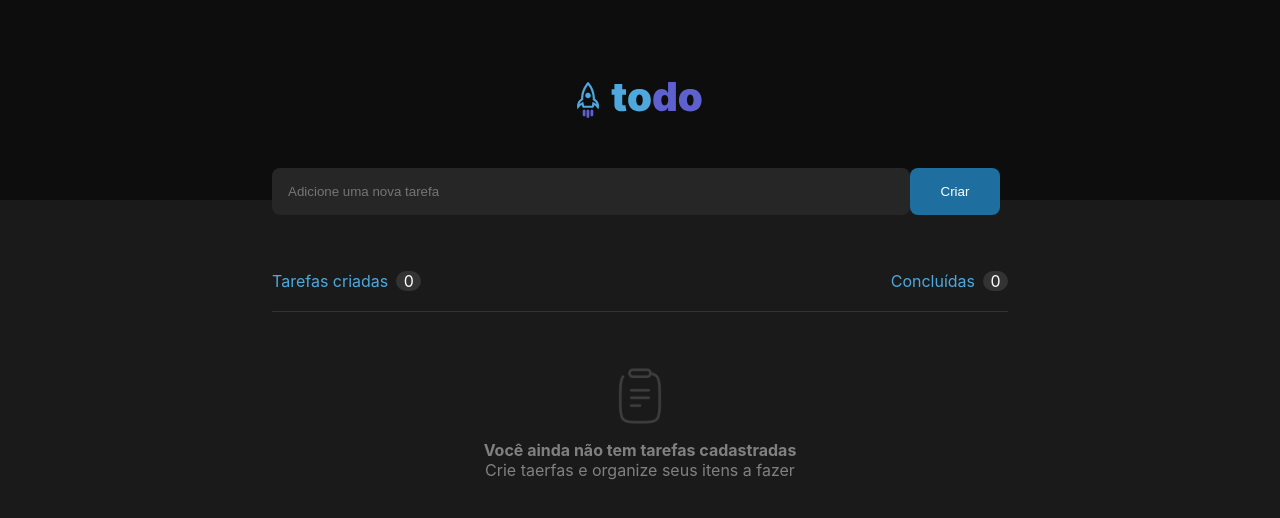
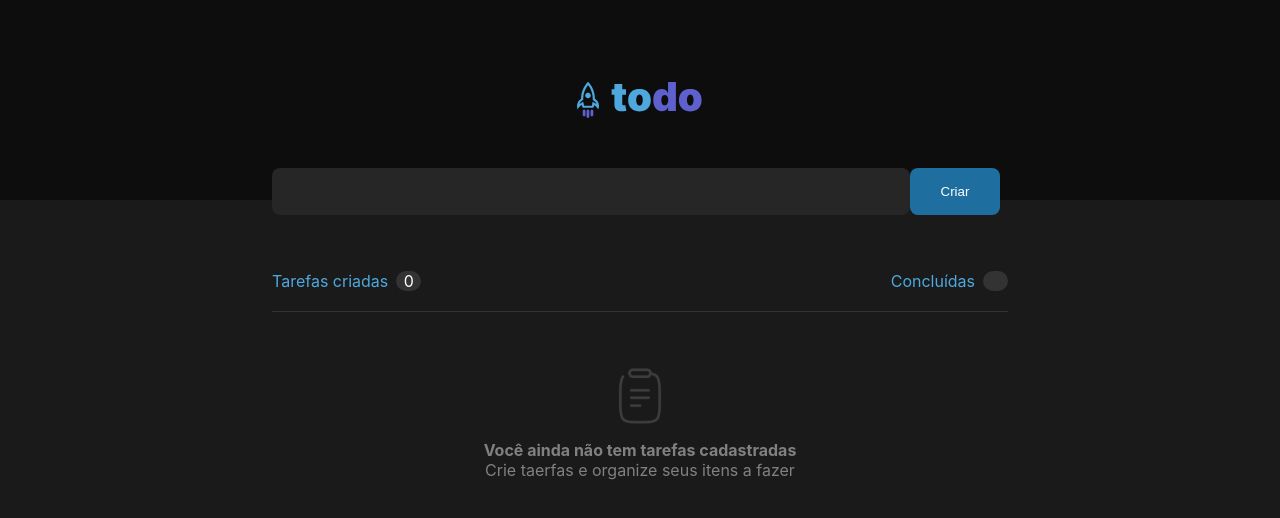
Before and after one commit to florencaMelo/to-do, a React (Vite) app: page / in a window 1280 px wide. Shown: the top 518 px of the page. Built offline with nearby package versions, Linux system fonts and the light colour scheme.

Commit message:
subindo alterações

```diff
--- a/src/App.tsx
+++ b/src/App.tsx
@@ -1,7 +1,5 @@
 import { Header } from './components/Header.tsx'
-import { Info } from './components/Info.tsx'
 import { NewTask } from './components/NewTask.tsx'
-import { Tarefas } from './components/Tarefas.tsx'
 import { GlobalStyle } from "./styles/themes/global"
 
 export function App() {
@@ -9,8 +7,6 @@ export function App() {
     <>
       <Header />
       <NewTask />
-      <Info />
-      <Tarefas />
       <GlobalStyle />
     </>
   )
--- a/src/components/Info.tsx
+++ b/src/components/Info.tsx
@@ -1,16 +1,16 @@
 import React from "react"
 import { DivContainer, InfoContainer } from "./Info"
 
-export function Info() {
+export function Info({tasks}) {
   return(
     <InfoContainer>
       <DivContainer>
         <p>Tarefas criadas</p>
-        <span>0</span>
+        <span>{tasks.length}</span>
       </DivContainer>
       <DivContainer>
         <p>Concluídas</p>
-        <span>0</span>
+        <span></span>
       </DivContainer>
     </InfoContainer>
   )
--- a/src/components/NewTask.tsx
+++ b/src/components/NewTask.tsx
@@ -1,31 +1,36 @@
 import React, { useState } from 'react'
 import { Button, Input, NewTaskContainer } from './NewTask'
+import { Tarefas } from './Tarefas.tsx'
+import { Info } from './Info.tsx'
 
 export function NewTask() {
 
-  const [tasks, setTasks] = useState([])
+  const [tasks, setTasks] = useState<string[]>([])
 
-  const [newTaskName, setNewTaskName] = useState('')
+  const [newTask, setNewTask] = useState('')
 
-  function handleCreateNewTask(event) {
+  function handleCreateNewComment(event) {
     event.preventDefault()
-    setTasks([...tasks, newTaskName])
+    setTasks([...tasks, newTask])
   }
 
   function handleInputChange(event){
-    setNewTaskName(event.target.value)
+    setNewTask(event.target.value)
   }
 
   return(
-    <NewTaskContainer>
-      <form onSubmit={handleCreateNewTask}>
+    <div>
+      <NewTaskContainer>
+      <form onSubmit={handleCreateNewComment}>
         <Input
-         placeholder='Adicione uma nova tarefa'
-         onChange={handleInputChange}
-         value={newTaskName}
+          onChange={handleInputChange}
+          value={newTask}
         />
         <Button>Criar</Button>
       </form>
     </NewTaskContainer>
+    <Info tasks={tasks} />
+    <Tarefas tasks={tasks} />
+    </div>
   )
 }
--- a/src/components/Tarefas.tsx
+++ b/src/components/Tarefas.tsx
@@ -1,16 +1,18 @@
 import React from "react"
 import { TarefasContainer } from "./Tarefas"
 import Image from '../assets/Clipboard.svg'
-import { useState } from "react";
 
 
-export function Tarefas() {
-
+export function Tarefas({tasks}) {
   return(
-    <TarefasContainer >
-      <img src={Image} alt="" />
-      <b>Você ainda não tem tarefas cadastradas</b>
-      <p>Crie taerfas e organize seus itens a fazer</p>
-    </TarefasContainer >
+    <div>
+      {tasks.length > 0 ? <p>{tasks}</p> : (
+        <TarefasContainer >
+          <img src={Image} alt="" />
+          <b>Você ainda não tem tarefas cadastradas</b>
+          <p>Crie taerfas e organize seus itens a fazer</p>
+        </TarefasContainer >
+      )}
+    </div>
   )
 }
```
